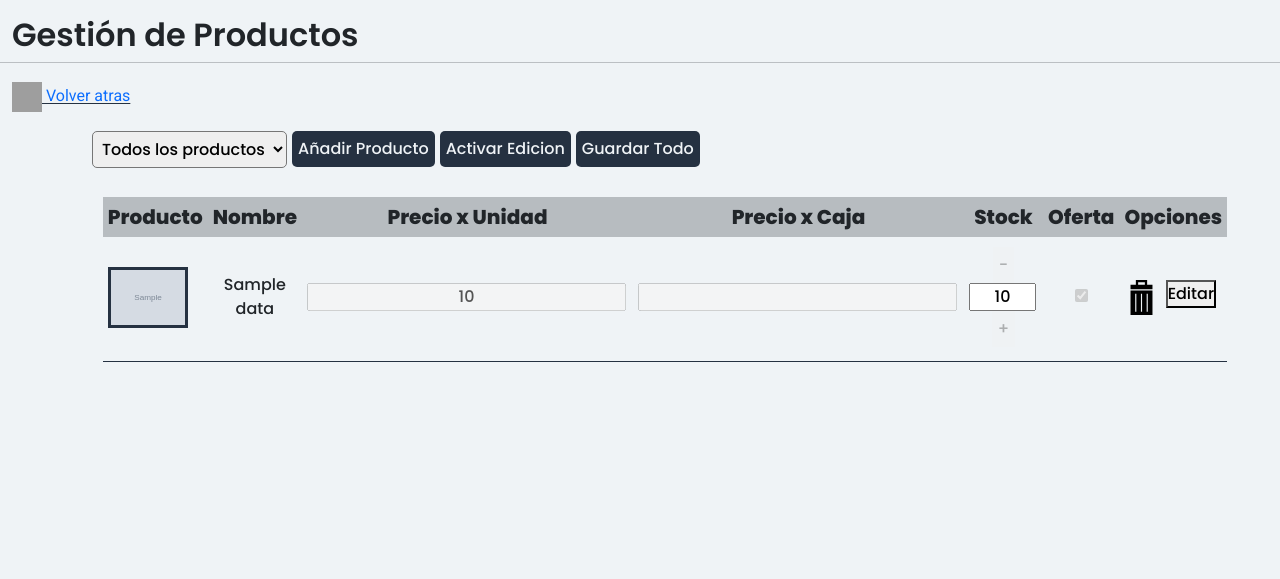
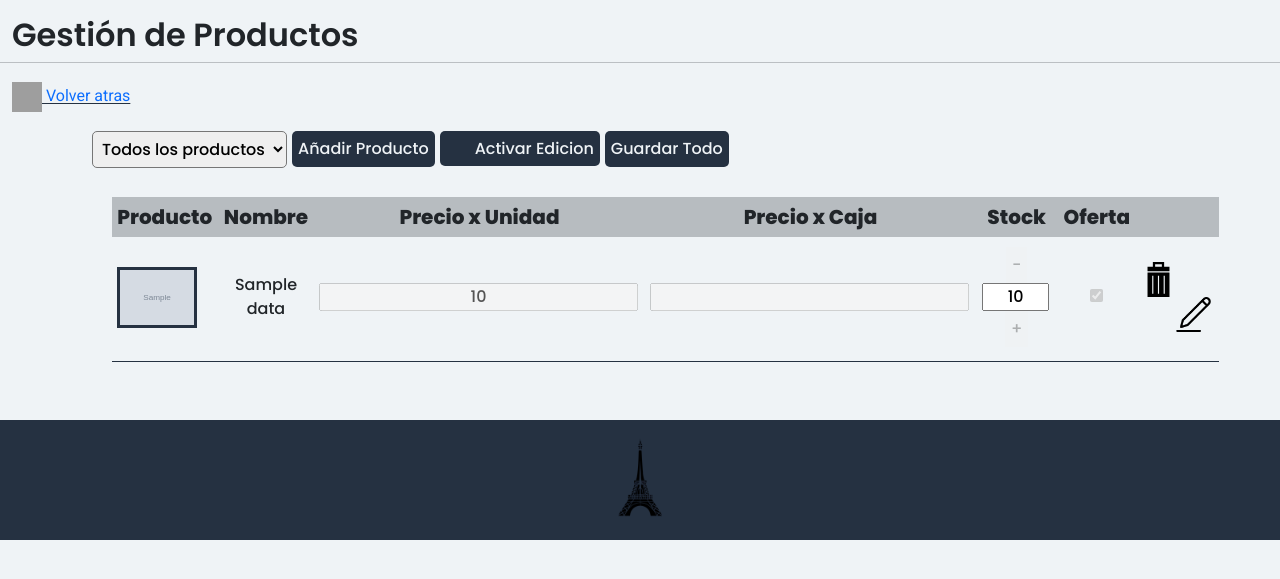
Before and after one commit to ezequieltorterolo/MATEC-EIFFEL, a PHP site: template app/views/admin/gestionProductos.php in a window 1280 px wide. Shown: the part 100-679 px from the top of the page. Run offline with PHP 8.4, Linux system fonts and the light colour scheme; the template is opened without the code that fills it: most values are stand-ins (such as "Sample title", 1, 10 or a date in 2020); grey boxes marked "Sample" are stand-in pictures; data that the repository does not hold is empty; some libraries are stand-ins or nearby versions; grey boxes are pictures that could not be loaded.

Commit message:
arreglos en admin

```diff
--- a/app/views/admin/gestionProductos.php
+++ b/app/views/admin/gestionProductos.php
@@ -5,7 +5,7 @@
   <meta name="viewport" content="width=device-width, initial-scale=1.0">
   <link href="https://cdn.jsdelivr.net/npm/bootstrap@5.3.3/dist/css/bootstrap.min.css" rel="stylesheet">
   <script src="https://cdn.jsdelivr.net/npm/bootstrap@5.3.3/dist/js/bootstrap.bundle.min.js"></script>
-  <script src="../scripts/alertpopup.js"></script> <!-- Incluye el script aquí -->
+  <script src="../scripts/alertpopup.js"></script>
   <link href="../styles/styles_general.css" rel="stylesheet" type="text/css">
   <link href="../styles/style6.css" rel="stylesheet" type="text/css">
 
@@ -54,7 +54,7 @@
         <th>Precio x Caja</th>
         <th>Stock</th>
         <th>Oferta</th>
-        <th>Opciones</th>
+        <th>        </th>
       </tr>
 
       <?php foreach ($data as $index => $prd): ?>
@@ -75,13 +75,15 @@
           <td><input id="editable" type="checkbox" name="oferta[<?= $index ?>]" value="1" <?= $prd['oferta'] ? 'checked' : '' ?> disabled></td>
           <td>
             <img src="../img/basura.svg" id="basura" onclick="eliminar(<?= $prd['id'] ?>)">
-            <button type="button" onclick="editar(<?= $prd['id'] ?>)">Editar</button>
+            <img src="../img/imgeditar.png" id="editar" onclick="editar(<?= $prd['id'] ?>)" >
+
           </td>
         </tr>
       <?php endforeach; ?>
     </table>
     </form>
   </div>
+  <?php include "segments/footer.php" ?>
   <script>
       window.addEventListener("load", (event) => {
         <?php if (!empty($msg)): ?>
--- a/app/views/admin/gestionReservas.php
+++ b/app/views/admin/gestionReservas.php
@@ -145,7 +145,9 @@
         </table>
     </form>
   </div>
+  <br>
 
+  <?php include "segments/footer.php" ?>
   <script>
        window.addEventListener("load", (event) => {
         <?php if (!empty($msg)): ?>
--- a/app/views/admin/gestionUsuarios.php
+++ b/app/views/admin/gestionUsuarios.php
@@ -57,6 +57,8 @@
     </table>
     </div>
 
+    <?php include "segments/footer.php" ?>
+
 <script>
      window.addEventListener("load", (event) => {
         <?php if (!empty($msg)): ?>
--- a/app/views/admin/segments/footer.php
+++ b/app/views/admin/segments/footer.php
@@ -1,6 +1,14 @@
-<footer>
-        <div id="footer-cont">
-            <img src="img/logo.jpg">
-            <p>44404040</p>
-        </div>
-    </footer>
+
+
+<footer id="footer" style="text-align: center; padding: 10px 0; background-color:rgba(37, 49, 65, 1)">
+  <div style="display: inline-block; position: relative; width: 100%;">
+    <img src="../img/logito.png" alt="Logo Eiffel" style="height: 100px; transition: transform 0.5s ease-in-out, filter 0.5s ease-in-out;">
+  </div>
+</footer>
+
+<style>
+  #footer img:hover {
+    transform: rotate(360deg);
+    filter: brightness(1.5) contrast(1.5);
+  }
+</style>
--- a/public/styles/style6.css
+++ b/public/styles/style6.css
@@ -99,13 +99,30 @@ td img {
 }
 
 #basura {
+
     width: 35px;
     height: 35px;
     border: none;
-    transition: all 1s
+    transition: all 1s;
+
+
 }
 
 #basura:hover {
+    transform: scale(1.1);
+
+
+}
+#editar {
+    width: auto;
+    height: 35px;
+    border: none;
+    transition: all 1s;
+    padding-left:35px;
+
+}
+
+#editar:hover {
     transform: scale(1.1);
 
 
```
Also changed, not shown: public/img/imgeditar.png (added).
